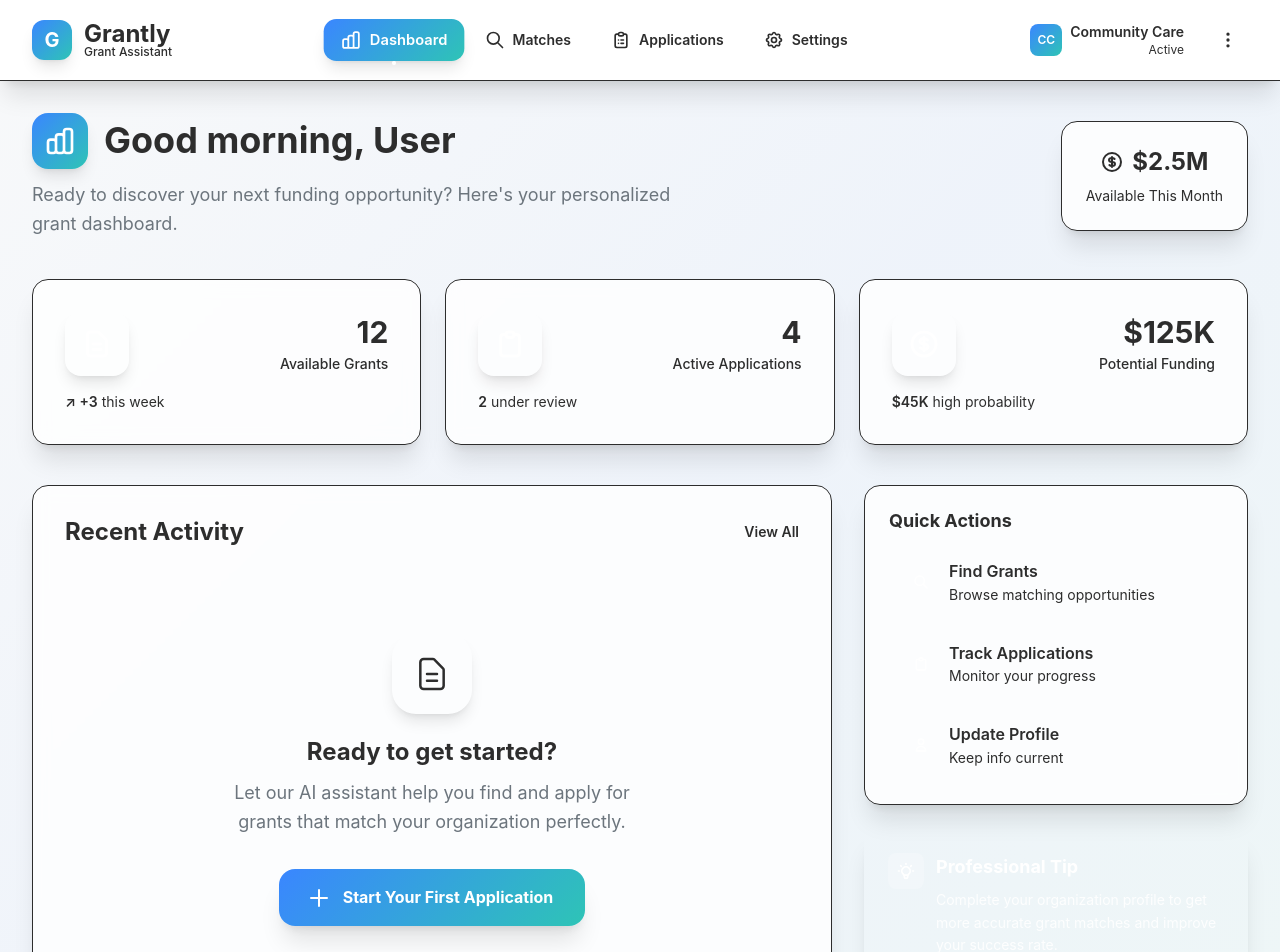
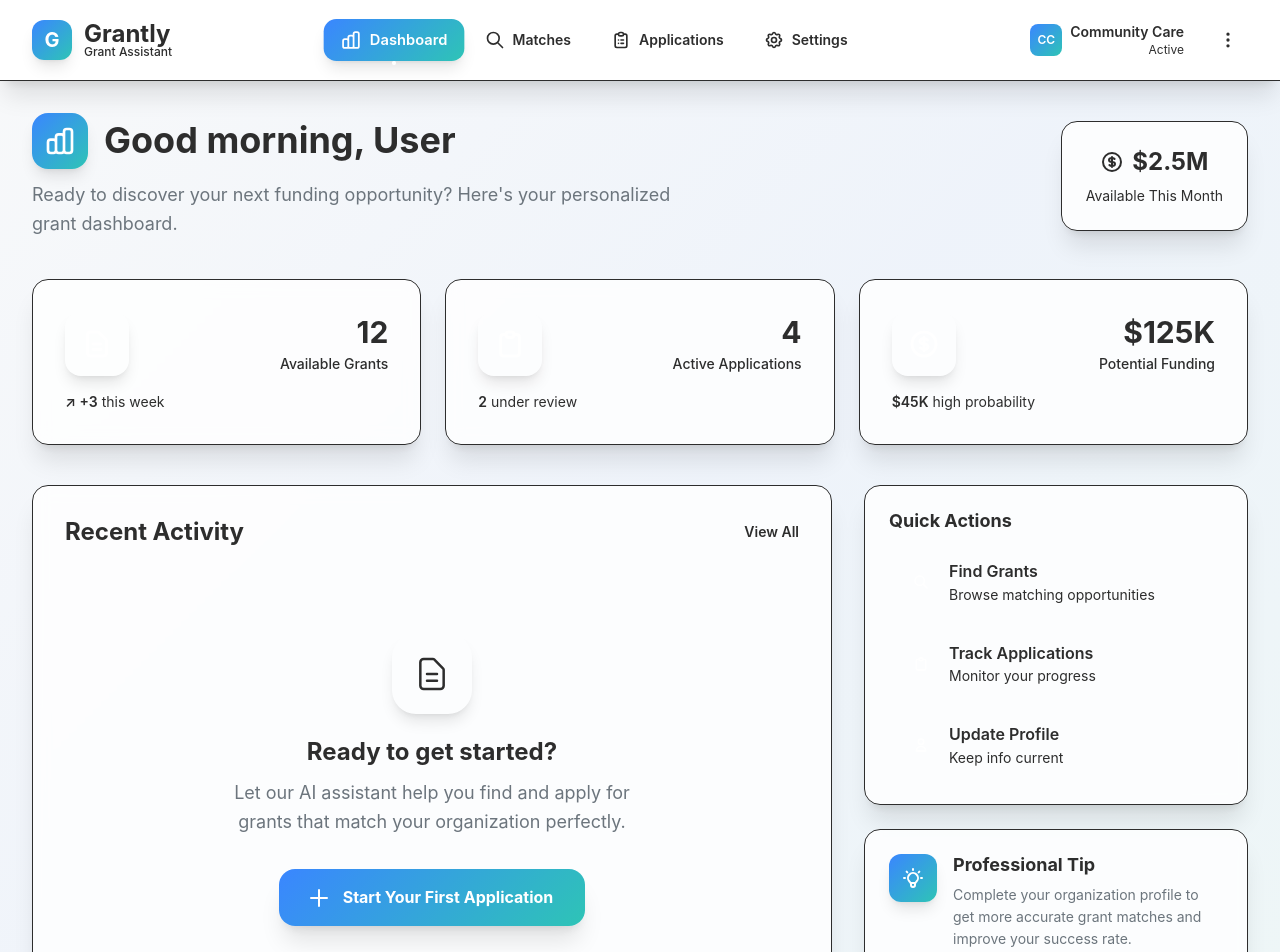
Before and after one commit to WanderingWalnut/Grantly, a React (Vite) app in the folder client/: page /dashboard in a window 1280 px wide. Shown: the top 952 px of the page. Built offline with nearby package versions, Linux system fonts and the light colour scheme.

Commit message:
Fixed professional tip

```diff
--- a/client/src/pages/dashboard/Dashboard.tsx
+++ b/client/src/pages/dashboard/Dashboard.tsx
@@ -179,18 +179,21 @@
           </div>
 
           {/* Tips Card */}
-          <div className="bg-gradient-to-br from-primary-500 to-secondary-500 shadow-xl rounded-2xl p-6 text-white">
-            <div className="flex items-start space-x-3">
-              <div className="p-2 bg-white/20 rounded-lg">
-                <svg className="h-5 w-5" fill="none" viewBox="0 0 24 24" stroke="currentColor">
-                  <path strokeLinecap="round" strokeLinejoin="round" strokeWidth={2} d="M9.663 17h4.673M12 3v1m6.364 1.636l-.707.707M21 12h-1M4 12H3m3.343-5.657l-.707-.707m2.828 9.9a5 5 0 117.072 0l-.548.547A3.374 3.374 0 0014 18.469V19a2 2 0 11-4 0v-.531c0-.895-.356-1.754-.988-2.386l-.548-.547z" />
-                </svg>
-              </div>
-              <div>
-                <h4 className="font-bold text-lg mb-2">Professional Tip</h4>
-                <p className="text-sm text-white/90 leading-relaxed">
-                  Complete your organization profile to get more accurate grant matches and improve your success rate.
-                </p>
+          <div className="relative overflow-hidden bg-white/80 backdrop-blur-sm shadow-xl rounded-2xl border border-primary-100/50 hover:shadow-2xl transition-all duration-300">
+            <div className="absolute inset-0 bg-gradient-to-br from-primary-500/5 to-secondary-500/5"></div>
+            <div className="relative p-6">
+              <div className="flex items-start gap-4">
+                <div className="flex-shrink-0 p-3 bg-gradient-civic rounded-xl shadow-lg">
+                  <svg className="h-6 w-6 text-white" fill="none" viewBox="0 0 24 24" stroke="currentColor">
+                    <path strokeLinecap="round" strokeLinejoin="round" strokeWidth={2} d="M9.663 17h4.673M12 3v1m6.364 1.636l-.707.707M21 12h-1M4 12H3m3.343-5.657l-.707-.707m2.828 9.9a5 5 0 117.072 0l-.548.547A3.374 3.374 0 0014 18.469V19a2 2 0 11-4 0v-.531c0-.895-.356-1.754-.988-2.386l-.548-.547z" />
+                  </svg>
+                </div>
+                <div className="flex-1">
+                  <h4 className="font-bold text-lg text-surface-900 civic-heading mb-2">Professional Tip</h4>
+                  <p className="text-sm text-surface-600 civic-text leading-relaxed">
+                    Complete your organization profile to get more accurate grant matches and improve your success rate.
+                  </p>
+                </div>
               </div>
             </div>
           </div>
```
